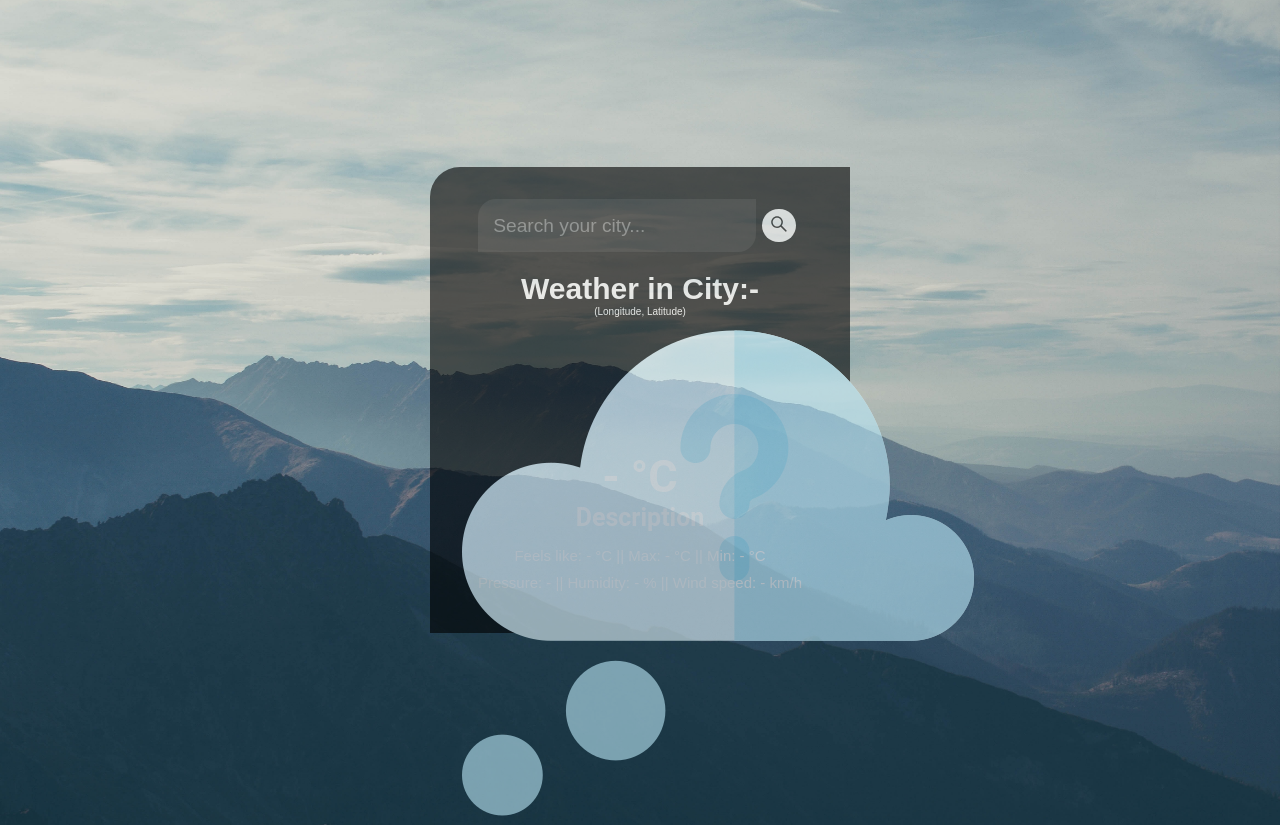
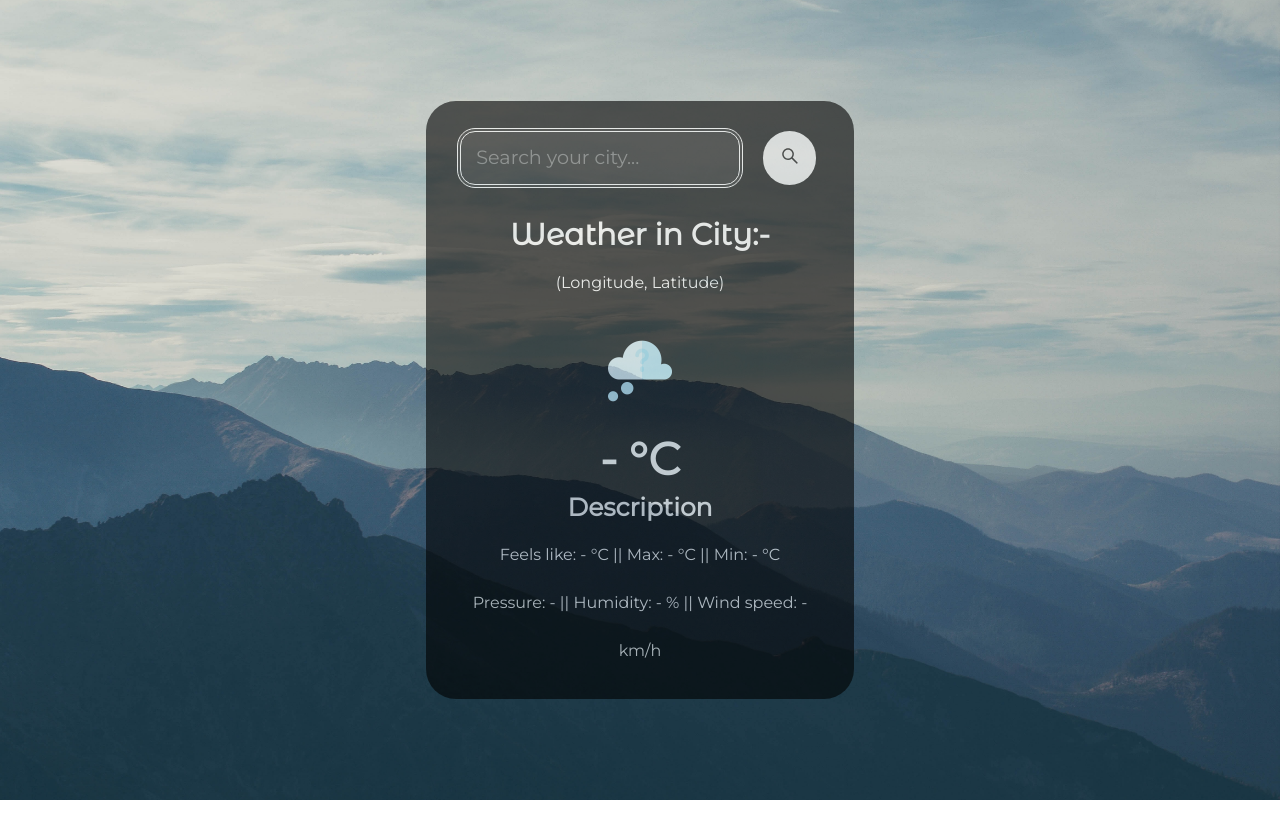
Before and after one commit to Sachindrck/hactoberfest_contribution_2022, a plain HTML site: page Weather/index.html in a window 1280 px wide. After the commit the page ends 800 px from the top, so only its background shows below. Drawn offline with Linux system fonts and the light colour scheme.

Commit message:
changed styling of weather card

```diff
--- a/Weather/style.css
+++ b/Weather/style.css
@@ -1,12 +1,7 @@
 * {
   margin: 0;
   padding: 0;
-  box-sizing: border-box;
 }
-
-@import url("https://fonts.googleapis.com/css2?family=Ubuntu:wght@700&display=swap");
-@import url("https://fonts.googleapis.com/css2?family=Raleway:wght@300&display=swap");
-@import url("https://fonts.googleapis.com/css2?family=Roboto&display=swap");
 
 body {
   display: flex;
@@ -18,35 +13,37 @@ body {
   background-position: center;
   background-repeat: no-repeat;
   background-size: cover;
+  font-family: 'Montserrat',sans-serif;
 }
 
 .card {
   background-color: #000;
   opacity: 0.6;
-  padding: 2em;
-  border-radius: 30px 0px 30px 0px;
+  padding: 1.5em;
+  border-radius: 30px;
   width: 100%;
-  max-width: 420px;
+  max-width: 380px;
   margin: 1em;
   color: white;
+  line-height: 3em;
 }
 .card:hover {
-  border-color: rgb(188, 215, 89);
-  border-radius: 30px 0px 30px 0px;
+  border-color: rgb(255, 255, 255);
+  border-radius: 30pxx;
   border-width: 4px;
   border-style: double;
   width: 100%;
-  max-width: 420px;
+  max-width: 380px;
 }
 
 .search {
   display: flex;
   align-items: center;
-  justify-content: center;
+  justify-content: space-around;
 }
-.search:hover {
-  text-underline-position: below;
-  width: fit-content;
+
+.search input::placeholder{
+  font-family: 'Montserrat';
 }
 
 .city {
@@ -54,67 +51,61 @@ body {
   font-size: 30px;
   font-weight: bold;
   text-align: center;
-  font-family: "Ubuntu", sans-serif;
+  font-family: 'Montserrat Alternates', sans-serif;
 }
 
 .coordinates {
-  font-size: 10px;
+  font-size: 1em;
   text-align: center;
-  font-family: "Raleway", sans-serif;
+  font-family: 'Montserrat', sans-serif;
 }
 
 .main {
-  padding-top: 5px;
   font-size: 45px;
   font-weight: bold;
   text-align: center;
-  font-family: "Roboto", sans-serif;
+  font-family: 'Montserrat', sans-serif;
 }
 
 .description {
   font-size: 25px;
   font-weight: bold;
   text-align: center;
-  font-family: "Roboto", sans-serif;
-  padding-bottom: 15px;
+  font-family: 'Montserrat', sans-serif;
 }
 
 .weather-icon {
   width: 300px;
   height: 128px;
-}
-
-#center {
-  text-align: center;
-  margin-left: auto;
-  margin-right: auto;
+  margin: auto;
+  display: flex;
+  align-items: center;
 }
 
 .weather-icon img {
   display: block;
   margin: 0 auto;
+  width: 4em;
 }
 
 .othertemp {
-  padding-bottom: 10px;
-  font-size: 15px;
+  font-size: 1em;
   text-align: center;
-  font-family: "Raleway", sans-serif;
+  font-family: 'Montserrat', sans-serif;
 }
 
 .alts {
-  padding-bottom: 10px;
-  font-size: 15px;
+  font-size: 1em;
   text-align: center;
-  font-family: "Raleway", sans-serif;
+  font-family: 'Montserrat', sans-serif;
 }
 
 button {
   margin: 0.5em;
   border-radius: 50%;
   border: none;
-  height: 2.5em;
-  width: 2.5em;
+  height: 4em;
+  width: 4em;
   outline: invert;
 }
 
@@ -122,7 +113,9 @@ input.search-bar {
   border: none;
   outline: none;
   padding: 0.8em;
-  border-radius: 18px 0px 18px 0px;
+  border: white 4px solid;
+  border-style: double;
+  border-radius: 18px;
   background: #7c7c7c2b;
   color: #fff;
   font-size: 120%;
```
